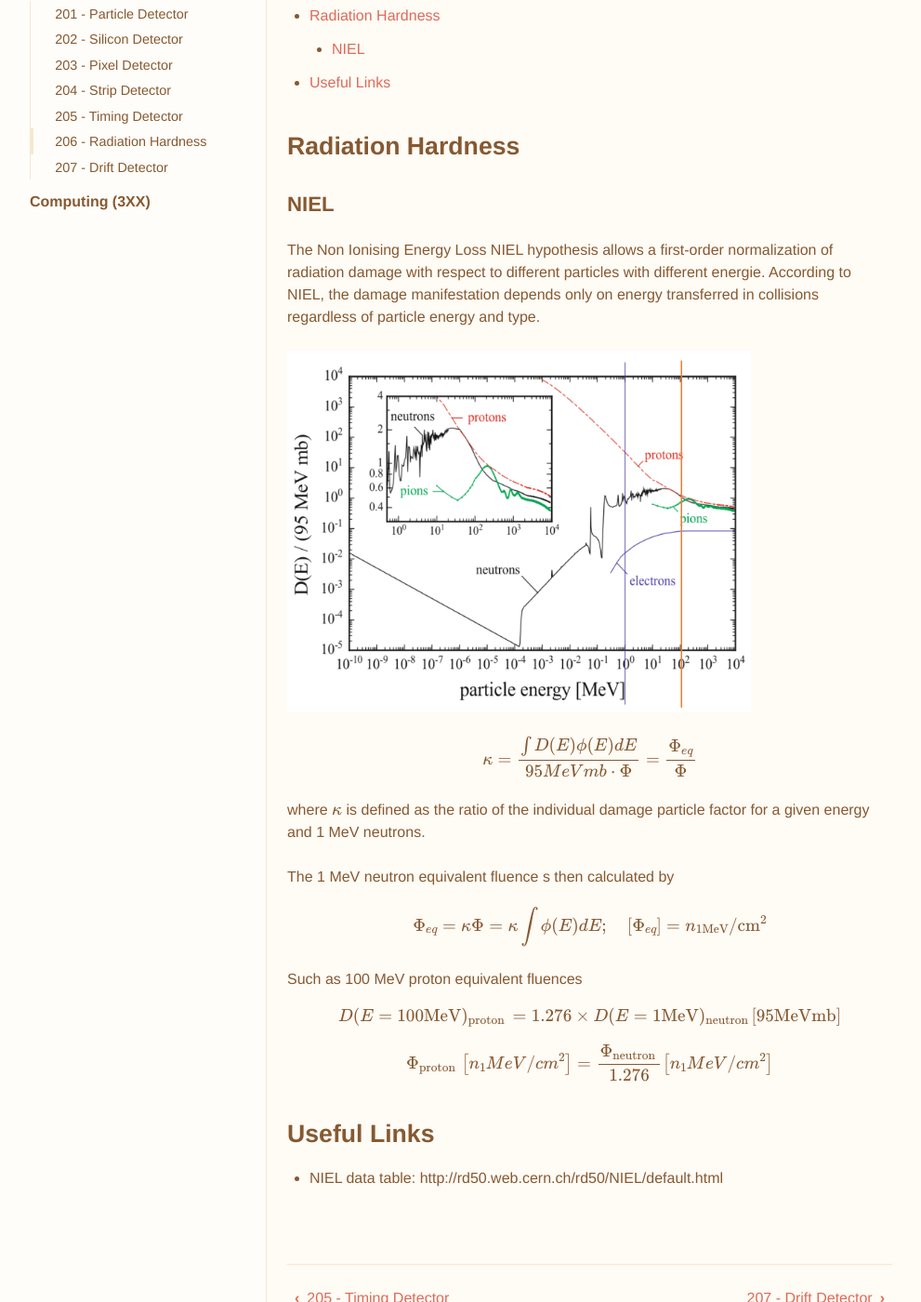
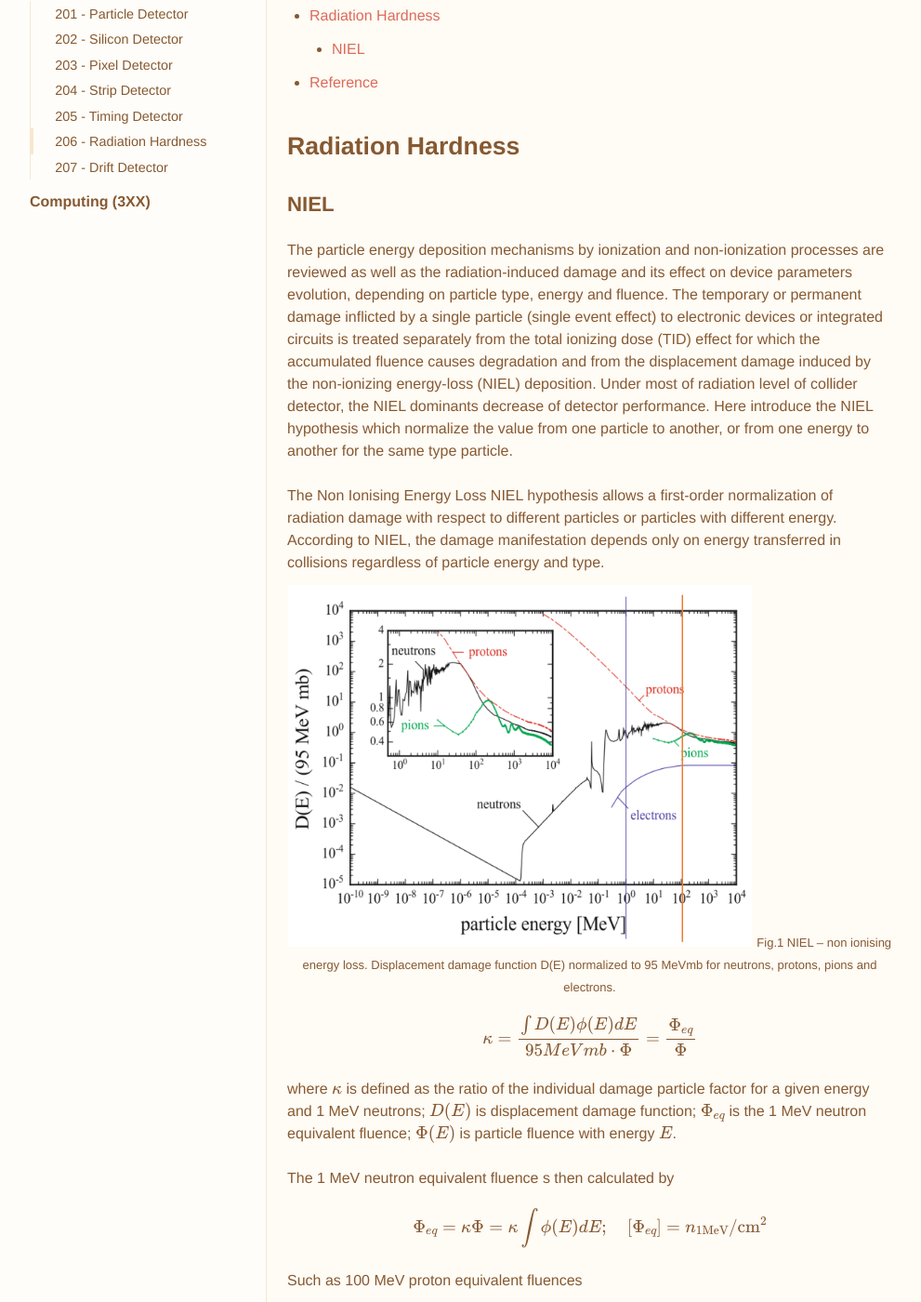
Before and after one commit to dt-np/xteam, a Jekyll site: the page built from _docs/206_rad.md, in a window 1280 px wide and 1400 px high, scrolled down 243 px. Shown: the whole window at 93% size, without its empty margins (144-1135 px from the left). Built offline with Jekyll 4.4.1, drawn with Linux system fonts in a browser that asks for light colours; formulas are drawn with MathJax 3; some of the changed text lies outside the part shown.

Commit message:
update 206

```diff
--- a/_docs/206_rad.md
+++ b/_docs/206_rad.md
@@ -13,13 +13,23 @@ use_math: true
 
 ### NIEL
 
+The particle energy deposition mechanisms by ionization and non-ionization processes are reviewed as well as the radiation-induced damage and its effect on device parameters evolution, depending on particle type, energy and fluence. The temporary or permanent damage inflicted by a single particle (single event effect) to electronic devices or integrated circuits is treated separately from the total ionizing dose (TID) effect for which the accumulated fluence causes degradation and from the displacement damage induced by the non-ionizing energy-loss (NIEL) deposition. Under most of radiation level of collider detector, the NIEL dominants decrease of detector performance. Here introduce the NIEL hypothesis which normalize the value from one particle to another, or from one energy to another for the same type particle.
+
 The Non Ionising Energy Loss NIEL hypothesis allows a first-order normalization
-of radiation damage with respect to different particles with different energie.
+of radiation damage with respect to different particles or particles with different energy.
 According to NIEL, the damage manifestation depends only on energy
 transferred in collisions regardless of particle energy and type.
 
+<center>
+<img src="/images/NIEL.png" width="500"/>
+<font size=2 >
 
-<img src="/images/NIEL.png" width="500"/>
+Fig.1   NIEL – non ionising energy loss. Displacement damage function D(E) normalized to 95 MeVmb for neutrons, protons, pions and electrons.
+</font>
+</center>
+
+
+
 
 
 
@@ -27,7 +37,7 @@ $$
 \kappa=\frac{\int D(E) \phi(E) d E}{95 M e V m b \cdot \Phi}=\frac{\Phi_{e q}}{\Phi}
 $$
 
-where $$\kappa$$ is defined as the ratio of the individual damage particle factor for a given energy and 1 MeV neutrons.
+where $$\kappa$$ is defined as the ratio of the individual damage particle factor for a given energy and 1 MeV neutrons; $$D(E)$$ is displacement damage function; $$\Phi_{e q}$$ is the 1 MeV neutron equivalent fluence; $$\Phi(E)$$ is particle fluence with energy $$E$$.
 
 The 1 MeV neutron equivalent fluence s then calculated by
 
@@ -42,10 +52,12 @@ D(E=100 \mathrm{MeV})_{\text {proton }}=1.276 \times D(E=1 \mathrm{MeV})_{\text
 $$
 
 $$
-\Phi_{\text {proton }}\left[n_{1} M e V / c m^{2}\right]=\frac{\Phi_{\text {neutron }}}{1.276}\left[n_{1} M e V / c m^{2}\right]
+\Phi_{\text {proton }}\left[n_{1MeV}/ c m^{2}\right]=\frac{\Phi_{\text {neutron }}}{1.276}\left[n_{1MeV}/ c m^{2}\right]
 $$
 
 
 
-## Useful Links
+## Reference
+- Hartmann, & F. (2009). Evolution of silicon sensor technology in particle physics. Springer Tracts in Modern Physics.
+- Leroy, C. , & Rancoita, P. G. . (2007). Particle interaction and displacement damage in silicon devices operated in radiation environments. Reports on Progress in Physics, volume 70(4), 493-625(133).
 - NIEL data table: http://rd50.web.cern.ch/rd50/NIEL/default.html
```
